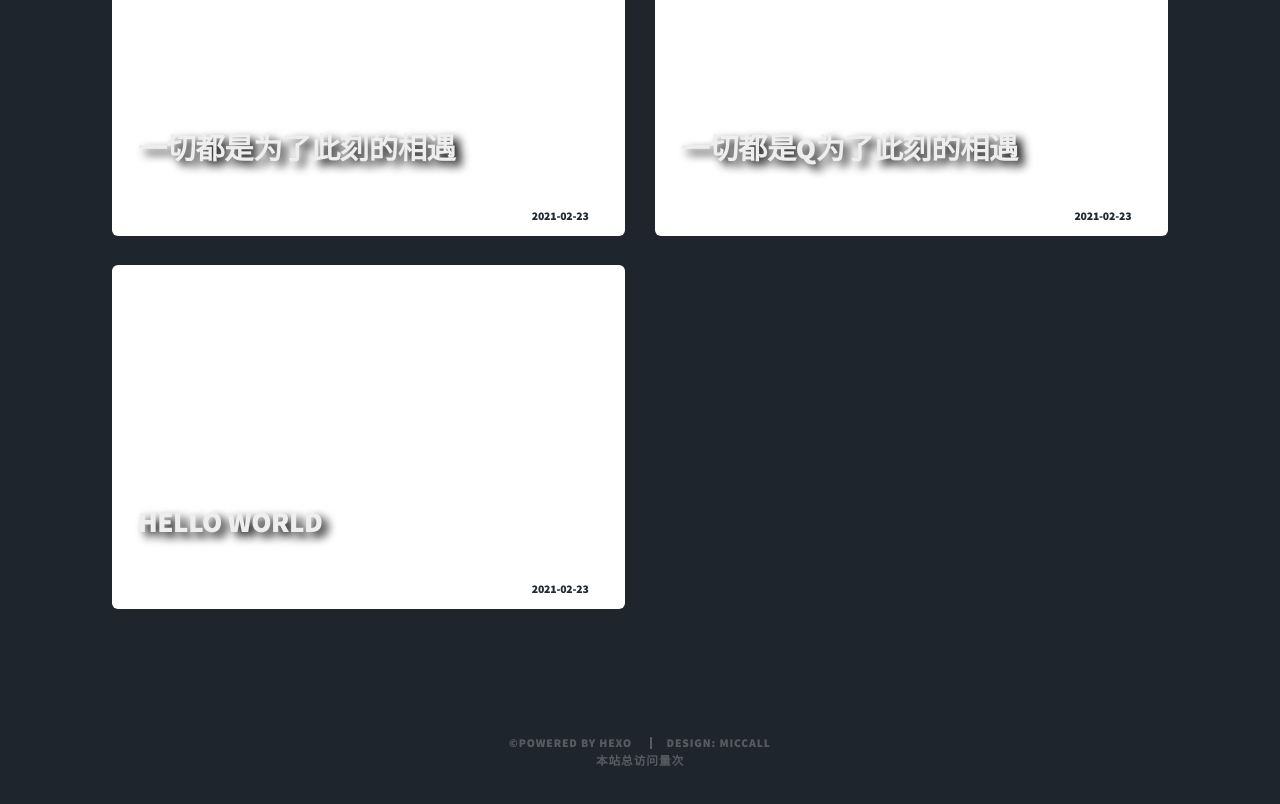
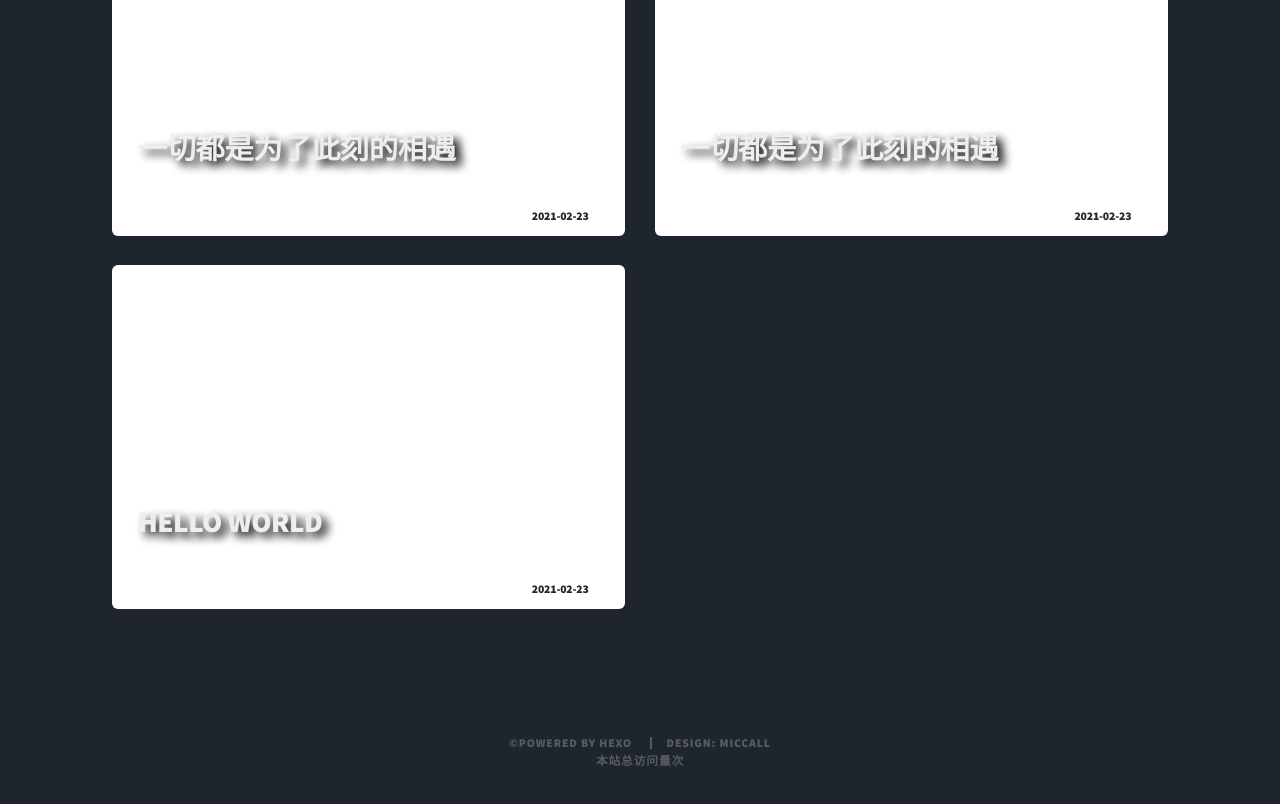
Before and after one commit to wt416307/wt416307.github.io, a plain HTML site: page index.html in a window 1280 px wide. Shown: the part 1260-2064 px from the top of the page. Drawn offline with nearby package versions, Linux system fonts and the light colour scheme; some packages are replaced by stand-ins of ours; a script that the page names is missing.

Commit message:
Site updated: 2021-02-23 06:37:59

```diff
--- a/index.html
+++ b/index.html
@@ -210,7 +210,7 @@
                        <a href="/2021/02/23/%E4%BB%80%E4%B9%88%E7%8E%A9%E6%84%8F/">
                         <div class="page_title" style="background-image: url();background-position: center; background-repeat:no-repeat; background-size:cover;-moz-background-size:cover;">
                             <!--标题-->
-                            <h2 class="page_title_text"> 一切都是q为了此刻的相遇 </h2>
+                            <h2 class="page_title_text"> 一切都是为了此刻的相遇 </h2>
                             <!--段落-->
                         </div>
                         </a>
```
Also changed, not shown: 2021/02/23/什么玩意/index.html (+1 -1 lines), archives/2021/02/index.html (+1 -1 lines), archives/2021/index.html (+1 -1 lines), archives/index.html (+1 -1 lines).
